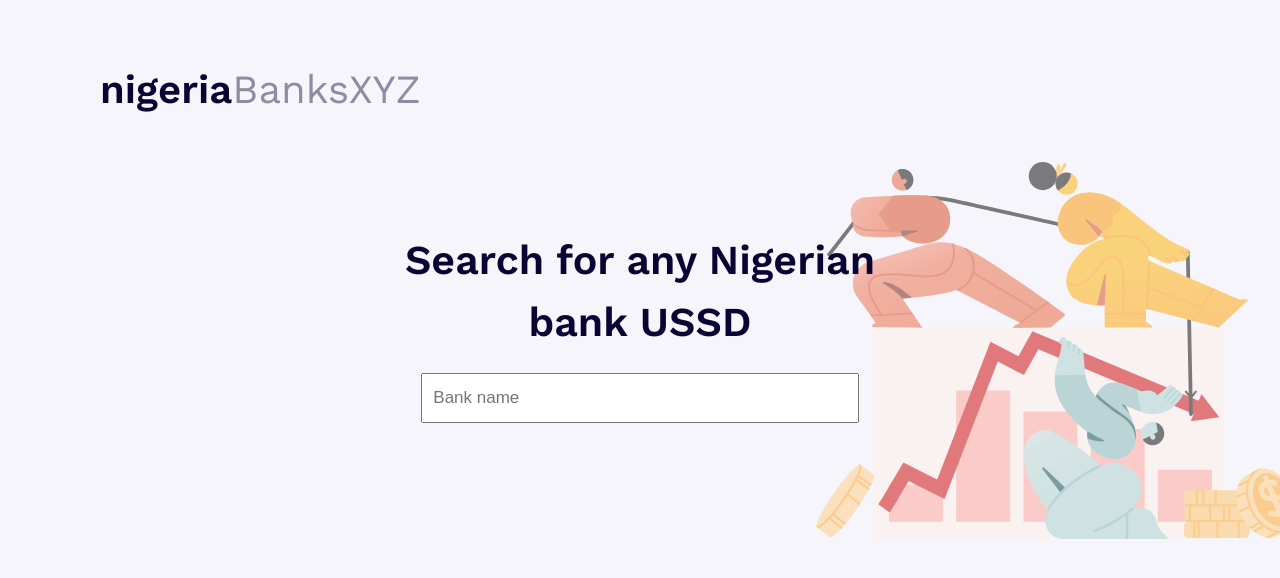
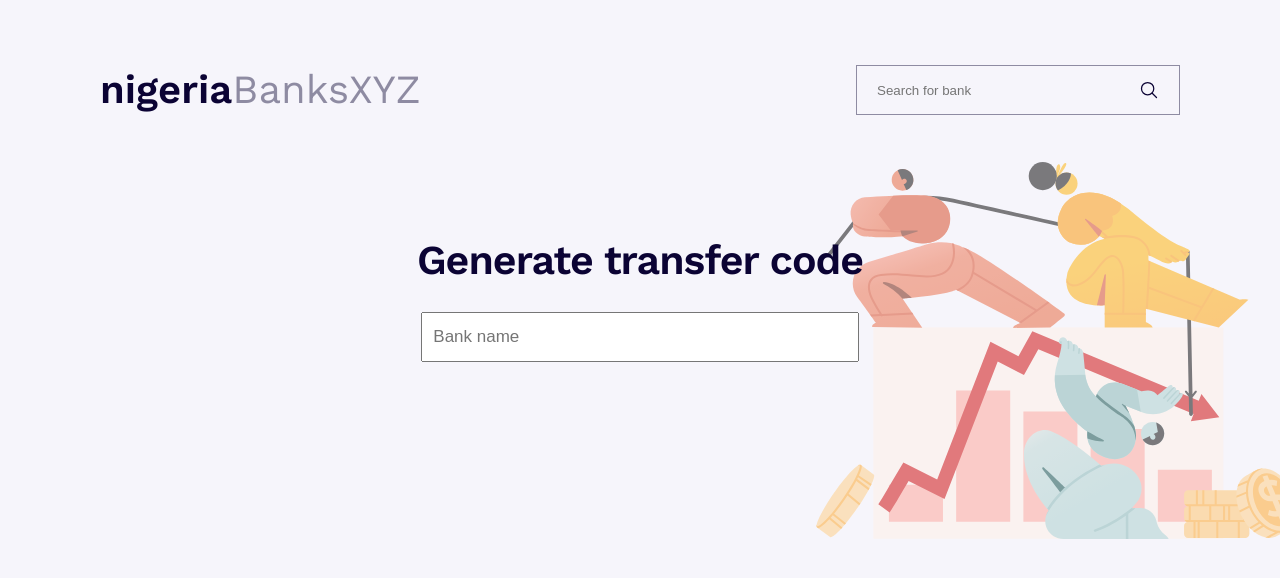
Before and after one commit to cyberkillua/Nigeria-banks, a React (Create React App) app: page / in a window 1280 px wide. Shown: the top 578 px of the page. Built offline with nearby package versions, Linux system fonts and the light colour scheme.

Commit message:
search bar UI for hrader done

```diff
--- a/public/index.html
+++ b/public/index.html
@@ -45,5 +45,13 @@
       To begin the development, run `npm start` or `yarn start`.
       To create a production bundle, use `npm run build` or `yarn build`.
     -->
+    <script
+      type="module"
+      src="https://unpkg.com/ionicons@5.5.2/dist/ionicons/ionicons.esm.js"
+    ></script>
+    <script
+      nomodule
+      src="https://unpkg.com/ionicons@5.5.2/dist/ionicons/ionicons.js"
+    ></script>
   </body>
 </html>
--- a/src/Components/Header.js
+++ b/src/Components/Header.js
@@ -5,10 +5,14 @@ const Header = () => {
         <p>
           nigeria<span className="logo">BanksXYZ</span>
         </p>
+        <div className="navigation-search">
+            <input type="text" name="search" placeholder="Search for bank"/>
+            <ion-icon name="search-outline" className="icon"></ion-icon>
+        </div>
       </nav>
       <section className="header-primary">
           <p className="header-primary-text">
-               Search for any Nigerian bank USSD
+              Generate transfer code
           </p>
           <div className="header-primary-search">
               <input type="text" placeholder="Bank name" />
--- a/src/sass/index.css
+++ b/src/sass/index.css
@@ -58,6 +58,12 @@ body {
 }
 
 .header .navigation {
+  display: -webkit-box;
+  display: -ms-flexbox;
+  display: flex;
+  -webkit-box-align: center;
+      -ms-flex-align: center;
+          align-items: center;
   font-size: 4rem;
   font-weight: 600;
 }
@@ -66,6 +72,37 @@ body {
   .header .navigation {
     font-size: 3rem;
   }
+}
+
+.header .navigation-search {
+  margin-left: auto;
+  display: -webkit-box;
+  display: -ms-flexbox;
+  display: flex;
+  -webkit-box-align: center;
+      -ms-flex-align: center;
+          align-items: center;
+  width: 30%;
+  height: 5rem;
+  border: 1px solid var(--gray-light);
+  padding: 1rem;
+  font-size: 2rem;
+}
+
+.header .navigation-search input {
+  border: none;
+  height: 100%;
+  width: 90%;
+  padding: 1rem;
+  background-color: inherit;
+}
+
+.header .navigation-search input:focus-visible {
+  outline: none;
+}
+
+.header .navigation-search .icon {
+  font-size: 5rem;
 }
 
 .header .navigation .logo {
@@ -95,6 +132,7 @@ body {
   font-size: 4.11rem;
   font-weight: 600;
   line-height: 1.5;
+  letter-spacing: -1px;
 }
 
 .header-primary-search {
--- a/src/sass/layouts/_header.scss
+++ b/src/sass/layouts/_header.scss
@@ -3,10 +3,37 @@
   height: 70vh;
   width: 100%;
   .navigation {
+    display: flex;
+    align-items: center;
     font-size: 4rem;
     font-weight: 600;
     @include small-screen {
       font-size: 3rem;
+    }
+    &-search {
+      margin-left: auto;
+      display: flex;
+      align-items: center;
+      width: 30%;
+      height: 5rem;
+      border: 1px solid var(--gray-light);
+      padding: 1rem;
+      font-size: 2rem;
+
+      input {
+        border: none;
+        height: 100%;
+        width: 90%;
+        padding: 1rem;
+        background-color: inherit;
+      }
+      input:focus-visible {
+        outline: none;
+      }
+
+      .icon {
+        font-size: 5rem;
+      }
     }
     .logo {
       color: var(--gray-light);
@@ -29,6 +56,7 @@
       font-size: 4.11rem;
       font-weight: 600;
       line-height: 1.5;
+      letter-spacing: -1px;
     }
     &-search {
       margin-top: 2rem;
```
Also changed, not shown: 1 other file (tests, documents, lock files or other folders).
